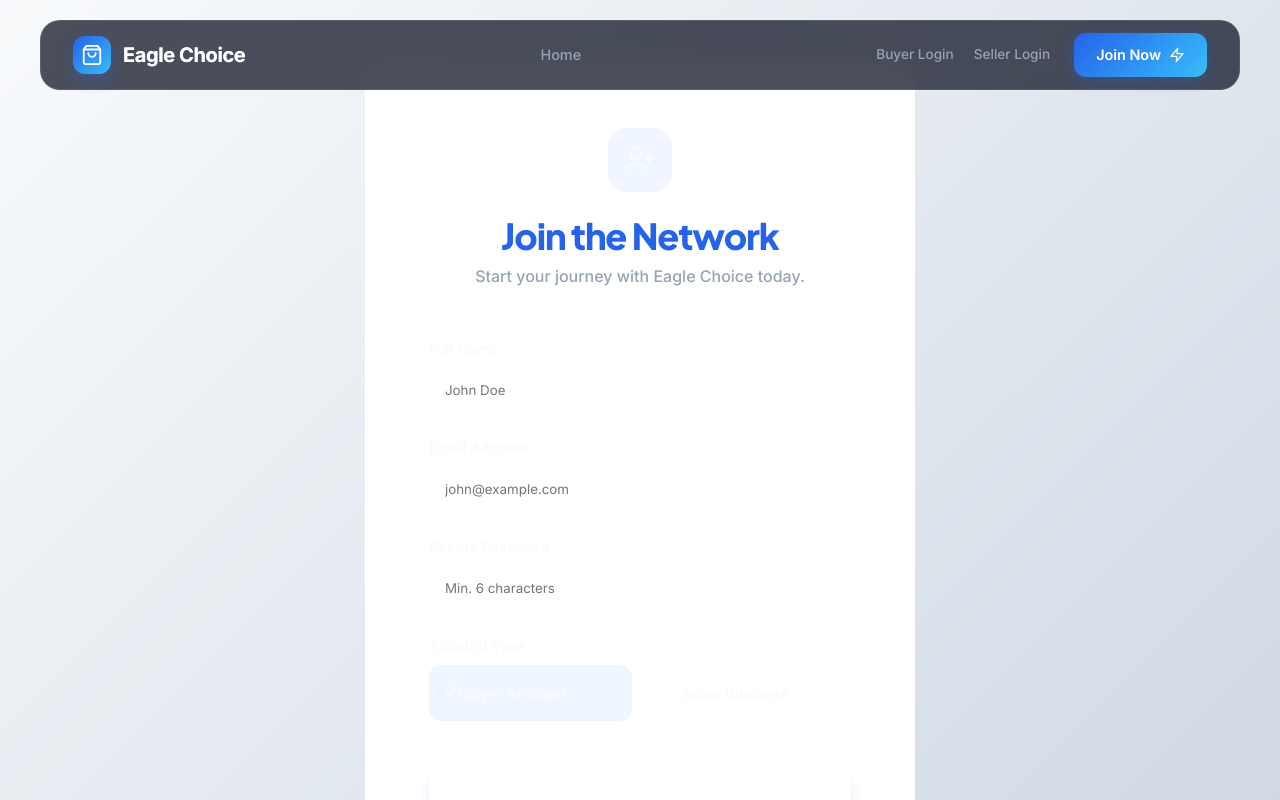
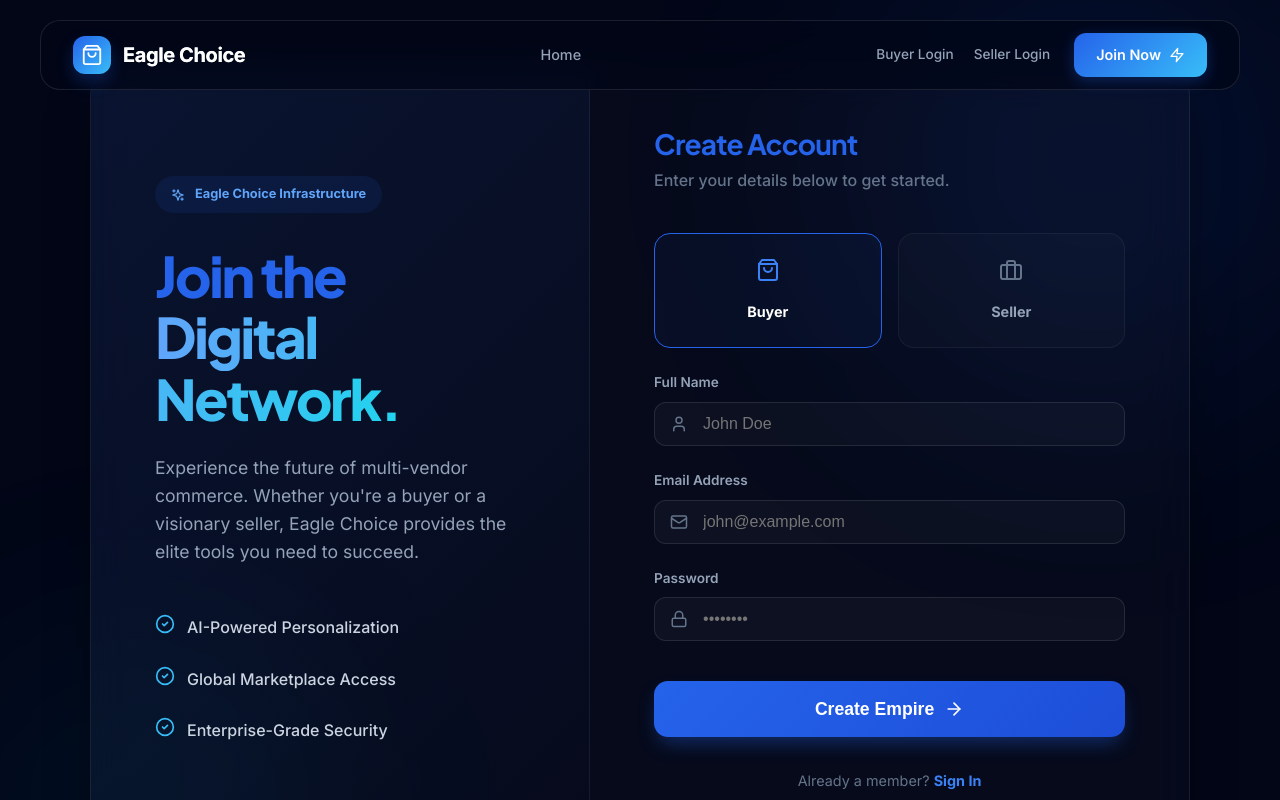
Before and after one commit to OLAg-shs/shoplifypro, a React (Vite) app in the folder client/: page /register in a window 1280 px wide. Shown: the top 800 px of the page. Built offline with nearby package versions, Linux system fonts and the light colour scheme.

Commit message:
style: redesign register page with premium dark theme

```diff
--- a/client/src/pages/Register.jsx
+++ b/client/src/pages/Register.jsx
@@ -1,6 +1,9 @@
 import React, { useState } from 'react';
 import { Link, useNavigate } from 'react-router-dom';
-import { UserPlus, ArrowRight, ShieldCheck, CheckCircle2 } from 'lucide-react';
+import {
+  UserPlus, ArrowRight, ShieldCheck, CheckCircle2,
+  ShoppingBag, Briefcase, Sparkles, Mail, Lock, User
+} from 'lucide-react';
 
 const Register = () => {
   const [formData, setFormData] = useState({
@@ -56,73 +59,210 @@
   };
 
   return (
-    <div className="auth-container" style={{ background: 'linear-gradient(135deg, #f8fafc 0%, #cbd5e1 100%)' }}>
-      <div className="auth-box animate-up" style={{ maxWidth: '550px', padding: '4rem' }}>
-        <div style={{ textAlign: 'center', marginBottom: '3rem' }}>
-          <div style={{ display: 'inline-flex', width: '64px', height: '64px', borderRadius: '18px', background: '#eff6ff', alignItems: 'center', justifyContent: 'center', color: 'var(--primary-accent)', marginBottom: '1.5rem' }}>
-            <UserPlus size={32} />
-          </div>
-          <h2 style={{ fontSize: '2.25rem', fontWeight: 800 }}>Join the Network</h2>
-          <p style={{ color: 'var(--text-muted)', fontWeight: 500, marginTop: '0.5rem' }}>Start your journey with Eagle Choice today.</p>
+    <div style={{
+      minHeight: '100vh',
+      backgroundColor: '#020617',
+      display: 'flex',
+      alignItems: 'center',
+      justifyContent: 'center',
+      padding: '4rem 2rem',
+      position: 'relative',
+      overflow: 'hidden',
+      color: '#f8fafc'
+    }}>
+      {/* Background Orbs */}
+      <div style={{ position: 'absolute', top: '-10%', right: '-5%', width: '500px', height: '500px', background: 'rgba(37, 99, 235, 0.1)', borderRadius: '50%', filter: 'blur(120px)', zIndex: 0 }}></div>
+      <div style={{ position: 'absolute', bottom: '-10%', left: '-5%', width: '400px', height: '400px', background: 'rgba(6, 182, 212, 0.05)', borderRadius: '50%', filter: 'blur(100px)', zIndex: 0 }}></div>
+
+      <div className="animate-up" style={{
+        width: '100%',
+        maxWidth: '1100px',
+        display: 'grid',
+        gridTemplateColumns: '1fr 1.2fr',
+        background: 'rgba(255, 255, 255, 0.02)',
+        backdropFilter: 'blur(20px)',
+        borderRadius: '32px',
+        border: '1px solid rgba(255, 255, 255, 0.08)',
+        boxShadow: '0 25px 50px -12px rgba(0, 0, 0, 0.5)',
+        overflow: 'hidden',
+        position: 'relative',
+        zIndex: 1
+      }}>
+
+        {/* Left Side: Info */}
+        <div style={{
+          padding: '4rem',
+          background: 'linear-gradient(135deg, rgba(37, 99, 235, 0.1) 0%, transparent 100%)',
+          borderRight: '1px solid rgba(255, 255, 255, 0.05)',
+          display: 'flex',
+          flexDirection: 'column',
+          justifyContent: 'center'
+        }}>
+          <div style={{
+            display: 'inline-flex',
+            alignItems: 'center',
+            gap: '10px',
+            padding: '8px 16px',
+            background: 'rgba(37, 99, 235, 0.1)',
+            borderRadius: '100px',
+            fontSize: '0.8rem',
+            fontWeight: 700,
+            color: '#60a5fa',
+            width: 'fit-content',
+            marginBottom: '2rem'
+          }}>
+            <Sparkles size={14} /> Eagle Choice Infrastructure
           </div>
 
-        {error && <div className="alert alert-error">{error}</div>}
+          <h1 style={{ fontSize: '3.5rem', fontWeight: 900, lineHeight: 1.1, marginBottom: '1.5rem', letterSpacing: '-0.04em' }}>
+            Join the <br/>
+            <span style={{ background: 'linear-gradient(to right, #60a5fa, #22d3ee)', WebkitBackgroundClip: 'text', WebkitTextFillColor: 'transparent' }}>Digital Network.</span>
+          </h1>
+
+          <p style={{ color: '#94a3b8', fontSize: '1.1rem', lineHeight: 1.6, marginBottom: '3rem' }}>
+            Experience the future of multi-vendor commerce. Whether you're a buyer or a visionary seller, Eagle Choice provides the elite tools you need to succeed.
+          </p>
+
+          <div style={{ display: 'flex', flexDirection: 'column', gap: '1.5rem' }}>
+            {[
+              { icon: CheckCircle2, text: 'AI-Powered Personalization' },
+              { icon: CheckCircle2, text: 'Global Marketplace Access' },
+              { icon: CheckCircle2, text: 'Enterprise-Grade Security' }
+            ].map((item, i) => (
+              <div key={i} style={{ display: 'flex', alignItems: 'center', gap: '12px' }}>
+                <div style={{ color: '#38bdf8' }}><item.icon size={20} /></div>
+                <span style={{ fontWeight: 500, color: '#cbd5e1' }}>{item.text}</span>
+              </div>
+            ))}
+          </div>
+        </div>
+
+        {/* Right Side: Form */}
+        <div style={{ padding: '4rem' }}>
+          <div style={{ marginBottom: '2.5rem' }}>
+            <h2 style={{ fontSize: '1.75rem', fontWeight: 700, marginBottom: '0.5rem' }}>Create Account</h2>
+            <p style={{ color: '#64748b', fontWeight: 500 }}>Enter your details below to get started.</p>
+          </div>
+
+          {error && (
+            <div style={{
+              background: 'rgba(239, 68, 68, 0.1)',
+              border: '1px solid rgba(239, 68, 68, 0.2)',
+              color: '#f87171',
+              padding: '1rem',
+              borderRadius: '12px',
+              marginBottom: '2rem',
+              fontSize: '0.9rem',
+              fontWeight: 500,
+              display: 'flex',
+              alignItems: 'center',
+              gap: '10px'
+            }}>
+              <ShieldCheck size={18} /> {error}
+            </div>
+          )}
 
           <form onSubmit={handleSubmit}>
-          <div style={{ display: 'grid', gridTemplateColumns: '1fr', gap: '1.5rem' }}>
-            <div className="form-group" style={{ margin: 0 }}>
-              <label>Full Name</label>
-              <input type="text" name="name" className="input-field" value={formData.name} onChange={handleChange} required placeholder="John Doe" />
+            <div style={{ display: 'grid', gap: '1.5rem' }}>
+
+              {/* Role Selection */}
+              <div style={{ display: 'grid', gridTemplateColumns: '1fr 1fr', gap: '1rem' }}>
+                <div
+                  onClick={() => setFormData(prev => ({...prev, role: 'buyer'}))}
+                  style={{
+                    padding: '1.5rem',
+                    borderRadius: '16px',
+                    border: '1px solid',
+                    borderColor: formData.role === 'buyer' ? '#2563eb' : 'rgba(255,255,255,0.05)',
+                    background: formData.role === 'buyer' ? 'rgba(37, 99, 235, 0.05)' : 'rgba(255,255,255,0.02)',
+                    cursor: 'pointer',
+                    transition: 'all 0.2s ease',
+                    textAlign: 'center'
+                  }}
+                >
+                  <ShoppingBag size={24} color={formData.role === 'buyer' ? '#3b82f6' : '#64748b'} style={{ marginBottom: '10px' }} />
+                  <div style={{ fontWeight: 700, fontSize: '0.9rem', color: formData.role === 'buyer' ? 'white' : '#94a3b8' }}>Buyer</div>
+                </div>
+                <div
+                  onClick={() => setFormData(prev => ({...prev, role: 'seller'}))}
+                  style={{
+                    padding: '1.5rem',
+                    borderRadius: '16px',
+                    border: '1px solid',
+                    borderColor: formData.role === 'seller' ? '#2563eb' : 'rgba(255,255,255,0.05)',
+                    background: formData.role === 'seller' ? 'rgba(37, 99, 235, 0.05)' : 'rgba(255,255,255,0.02)',
+                    cursor: 'pointer',
+                    transition: 'all 0.2s ease',
+                    textAlign: 'center'
+                  }}
+                >
+                  <Briefcase size={24} color={formData.role === 'seller' ? '#3b82f6' : '#64748b'} style={{ marginBottom: '10px' }} />
+                  <div style={{ fontWeight: 700, fontSize: '0.9rem', color: formData.role === 'seller' ? 'white' : '#94a3b8' }}>Seller</div>
+                </div>
               </div>
 
-            <div className="form-group" style={{ margin: 0 }}>
-              <label>Email Address</label>
-              <input type="email" name="email" className="input-field" value={formData.email} onChange={handleChange} required placeholder="john@example.com" />
+              {/* Name */}
+              <div style={{ position: 'relative' }}>
+                <label style={{ display: 'block', fontSize: '0.85rem', fontWeight: 600, color: '#94a3b8', marginBottom: '8px' }}>Full Name</label>
+                <div style={{ position: 'relative' }}>
+                  <User size={18} style={{ position: 'absolute', left: '16px', top: '50%', transform: 'translateY(-50%)', color: '#64748b' }} />
+                  <input
+                    type="text" name="name" value={formData.name} onChange={handleChange} required
+                    placeholder="John Doe"
+                    style={{
+                      width: '100%', padding: '12px 12px 12px 48px', borderRadius: '12px', background: 'rgba(255,255,255,0.03)', border: '1px solid rgba(255,255,255,0.1)', color: 'white', fontSize: '1rem'
+                    }}
+                  />
+                </div>
               </div>
 
-            <div className="form-group" style={{ margin: 0 }}>
-              <label>Secure Password</label>
-              <input type="password" name="password" className="input-field" value={formData.password} onChange={handleChange} required minLength="6" placeholder="Min. 6 characters" />
+              {/* Email */}
+              <div style={{ position: 'relative' }}>
+                <label style={{ display: 'block', fontSize: '0.85rem', fontWeight: 600, color: '#94a3b8', marginBottom: '8px' }}>Email Address</label>
+                <div style={{ position: 'relative' }}>
+                  <Mail size={18} style={{ position: 'absolute', left: '16px', top: '50%', transform: 'translateY(-50%)', color: '#64748b' }} />
+                  <input
+                    type="email" name="email" value={formData.email} onChange={handleChange} required
+                    placeholder="john@example.com"
+                    style={{
+                      width: '100%', padding: '12px 12px 12px 48px', borderRadius: '12px', background: 'rgba(255,255,255,0.03)', border: '1px solid rgba(255,255,255,0.1)', color: 'white', fontSize: '1rem'
+                    }}
+                  />
+                </div>
               </div>
 
-            <div className="form-group" style={{ margin: 0 }}>
-              <label>Account Type</label>
-              <div style={{ display: 'grid', gridTemplateColumns: '1fr 1fr', gap: '1rem', marginTop: '0.5rem' }}>
-                <label className={`radio-option ${formData.role === 'buyer' ? 'active' : ''}`} style={{
-                  borderColor: formData.role === 'buyer' ? 'var(--primary-accent)' : 'var(--border-medium)',
-                  background: formData.role === 'buyer' ? '#eff6ff' : 'white',
-                  color: formData.role === 'buyer' ? 'var(--primary-accent)' : 'inherit'
-                }}>
-                  <input type="radio" name="role" value="buyer" checked={formData.role === 'buyer'} onChange={handleChange} style={{ display: 'none' }} />
-                  <CheckCircle2 size={18} style={{ opacity: formData.role === 'buyer' ? 1 : 0.2 }} />
-                  Buyer Account
-                </label>
-                <label className={`radio-option ${formData.role === 'seller' ? 'active' : ''}`} style={{
-                  borderColor: formData.role === 'seller' ? 'var(--primary-accent)' : 'var(--border-medium)',
-                  background: formData.role === 'seller' ? '#eff6ff' : 'white',
-                  color: formData.role === 'seller' ? 'var(--primary-accent)' : 'inherit'
-                }}>
-                  <input type="radio" name="role" value="seller" checked={formData.role === 'seller'} onChange={handleChange} style={{ display: 'none' }} />
-                  <CheckCircle2 size={18} style={{ opacity: formData.role === 'seller' ? 1 : 0.2 }} />
-                  Seller Business
-                </label>
+              {/* Password */}
+              <div style={{ position: 'relative' }}>
+                <label style={{ display: 'block', fontSize: '0.85rem', fontWeight: 600, color: '#94a3b8', marginBottom: '8px' }}>Password</label>
+                <div style={{ position: 'relative' }}>
+                  <Lock size={18} style={{ position: 'absolute', left: '16px', top: '50%', transform: 'translateY(-50%)', color: '#64748b' }} />
+                  <input
+                    type="password" name="password" value={formData.password} onChange={handleChange} required minLength="6"
+                    placeholder="••••••••"
+                    style={{
+                      width: '100%', padding: '12px 12px 12px 48px', borderRadius: '12px', background: 'rgba(255,255,255,0.03)', border: '1px solid rgba(255,255,255,0.1)', color: 'white', fontSize: '1rem'
+                    }}
+                  />
                 </div>
               </div>
             </div>
 
-          <button type="submit" className="btn btn-primary" style={{ width: '100%', height: '56px', fontSize: '1.1rem', marginTop: '2.5rem' }} disabled={loading}>
-            {loading ? 'Creating Account...' : <span style={{ display: 'flex', alignItems: 'center', justifyContent: 'center', gap: '10px' }}>Complete Registration <ArrowRight size={20} /></span>}
+            <button
+              type="submit"
+              disabled={loading}
+              style={{
+                width: '100%', height: '56px', borderRadius: '14px', background: 'linear-gradient(135deg, #2563eb, #1d4ed8)', color: 'white', fontWeight: 700, fontSize: '1.1rem', marginTop: '2.5rem', border: 'none', cursor: 'pointer', display: 'flex', alignItems: 'center', justifyContent: 'center', gap: '10px', boxShadow: '0 10px 20px -5px rgba(37, 99, 235, 0.4)'
+              }}
+            >
+              {loading ? 'Processing...' : <>Create Empire <ArrowRight size={20} /></>}
             </button>
           </form>
 
-        <div style={{ marginTop: '2.5rem', textAlign: 'center' }}>
-          <div style={{ display: 'flex', alignItems: 'center', gap: '10px', color: 'var(--text-muted)', fontSize: '0.875rem', justifyContent: 'center', marginBottom: '1.5rem' }}>
-            <ShieldCheck size={16} />
-            Data protected with 256-bit encryption
+          <div style={{ marginTop: '2rem', textAlign: 'center' }}>
+            <p style={{ color: '#64748b', fontSize: '0.9rem' }}>
+              Already a member? <Link to="/login/buyer" style={{ color: '#3b82f6', fontWeight: 700, textDecoration: 'none' }}>Sign In</Link>
+            </p>
           </div>
-          <p className="auth-footer">
-            Already have an account? <Link to="/login/buyer">Sign in here</Link>
-          </p>
         </div>
       </div>
     </div>
```
Lines whose indentation alone changed are shown as unchanged.
